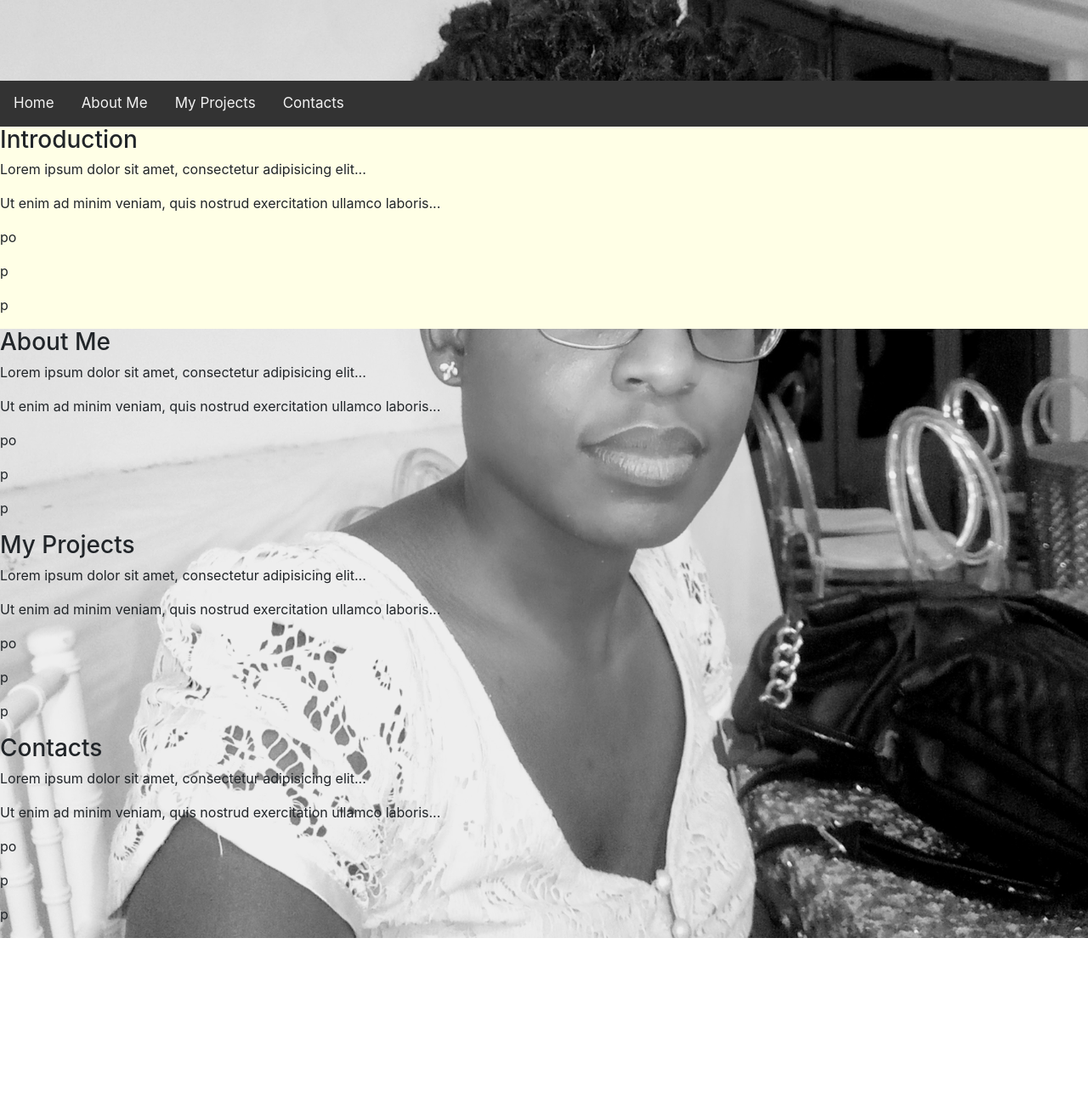
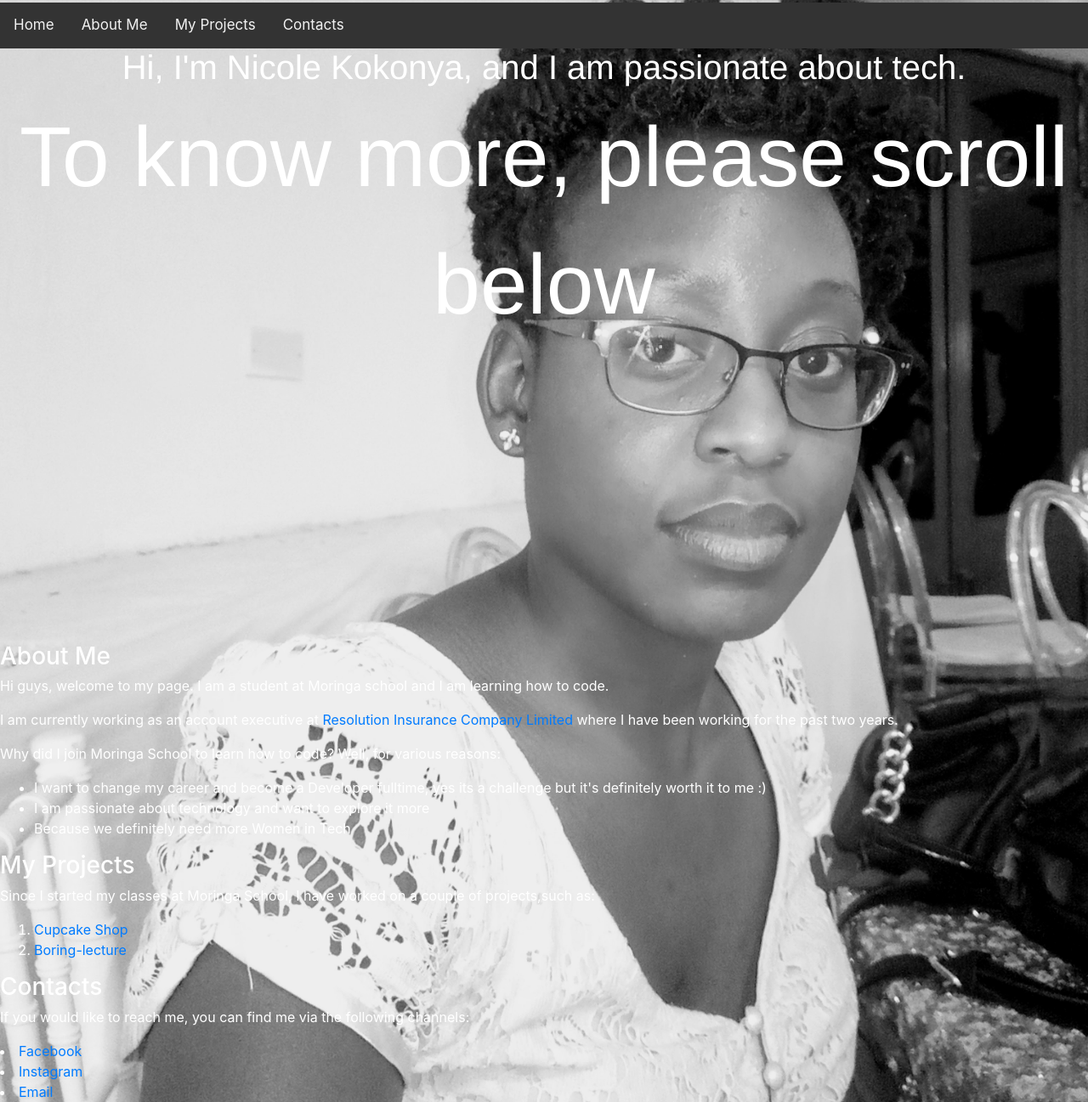
Before and after one commit to NKokonya/NKokonya.github.io, a plain HTML site: page index.html in a window 1280 px wide. Shown: the part 157-1454 px from the top of the page at 85% size. Before the commit the page ends 1261 px from the top, so only its background shows below. Drawn offline with Linux system fonts and the light colour scheme; files whose address does not match are found by name.

Commit message:
Linked Navigation bar to other sections of the page

```diff
--- a/css/styles.css
+++ b/css/styles.css
@@ -23,21 +23,28 @@
 
 }
 
-.container {
-  position:fixed;
-  bottom: 0;
-  align-items: stretch;
-
-}
-
 .jumbotron {
   background color: ;
   background-image: url("file:///home/user/Desktop/MORINGA/Portfolio/images/nicole_background.jpg");
   background-repeat: no-repeat;
   background-size: cover;
   color: #FFF;
+  height: 100px;
 }
 
-.introduction {
-  background-color: #ffffe6;
+.container-fluid {
+  height: 700px;
+  color: #FFF;
+  font-size: 100px;
+  font-family: helvetica;
+  text-align: center;
+
 }
+
+.aboutme {
+  height:400px;
+}
+
+.myprojects {
+  height:400px;
+}
--- a/index.html
+++ b/index.html
@@ -15,78 +15,78 @@
     body {
       background: url("file:///home/user/Desktop/MORINGA/Portfolio/images/nicole_background.jpg");
       background-size:cover;
+      background-color: ;
+      background-repeat: no-repeat;
+      color: #FFF
+
     }
     </style>
+          <div class="jumbotron text-center font-family:monospace">
+            <h1>Nicole Kokonya</h1>
+            <p>Up and coming Software Developer</p>
 
-        <div class="jumbotron text-center font-family:monospace">
-          <h1>Nicole Kokonya</h1>
-          <p>Budding Software Developer</p>
+        </div>
+
+        <div class="topnav" id="mytopnav">
+          <a href="#home">Home</a>
+          <a href="#aboutme">About Me</a>
+          <a href="#myprojects">My Projects</a>
+          <a href="#contacts">Contacts</a>
+
+        </div>
+
+        <div class="container-fluid" text-center>
+          <h1>Hi, I'm Nicole Kokonya, and I am passionate about tech.</h1>
+          <p>To know more, please scroll below</p>
 
       </div>
 
-      <div class="topnav" id="mytopnav">
-        <a href="#home">Home</a>
-        <a href="aboutme">About Me</a>
-        <a href="#portfolio">My Projects</a>
-        <a href="#hobbies">Contacts</a>
 
-      </div>
-
-        <div class="introduction">
+        <div id="aboutme">
           <div class="row">
             <div class="col-sm-12">
-              <h3>Introduction</h3>
-              <p>Lorem ipsum dolor sit amet, consectetur adipisicing elit...</p>
-              <p>Ut enim ad minim veniam, quis nostrud exercitation ullamco laboris...</p>
-              <p></p>
-              <p>po</p>
-              <p>p</p>
-              <p>p</p>
+
+              <h3>About Me</h3>
+              <p>Hi guys, welcome to my page. I am a student at Moringa school and I am learning how to code.</p>
+              <p>I am currently working as an account executive at <a href="http://www.resolution.co.ke/"> Resolution Insurance Company Limited </a>
+                where I have been working for the past two years.</p>
+              <p>Why did I join Moringa School to learn how to code? Well, for various reasons:</p>
+              <ul>
+                <li>I want to change my career and become a Developer fulltime, yes its a challenge but it's definitely worth it to me :)</li>
+                <li>I am passionate about technology and want to explore it more</li>
+                <li>Because we definitely need more Women in Tech</li>
+              </ul>
+
             </div>
 
           </div>
         </div>
 
-        <div class="aboutme">
+        <div id="myprojects">
           <div class="row">
             <div class="col-sm-12">
-              <h3>About Me</h3>
-              <p>Lorem ipsum dolor sit amet, consectetur adipisicing elit...</p>
-              <p>Ut enim ad minim veniam, quis nostrud exercitation ullamco laboris...</p>
-              <p></p>
-              <p>po</p>
-              <p>p</p>
-              <p>p</p>
+              <h3>My Projects</h3>
+              <p>Since I started my classes at Moringa School, I have worked on a couple of projects,such as:</p>
+              <ol>
+                <li> <a href="https://github.com/NKokonya/Cupcakeshop"> Cupcake Shop</a></li>
+                <li> <a href="https://github.com/NKokonya/boring-lecture">Boring-lecture</a></li>
+
+              </ol>
+
             </div>
 
           </div>
         </div>
 
-        <div class="myprojects">
-          <div class="row">
-            <div class="col-sm-12">
-              <h3>My Projects</h3>
-              <p>Lorem ipsum dolor sit amet, consectetur adipisicing elit...</p>
-              <p>Ut enim ad minim veniam, quis nostrud exercitation ullamco laboris...</p>
-              <p></p>
-              <p>po</p>
-              <p>p</p>
-              <p>p</p>
-            </div>
-
-          </div>
-        </div>
-
-        <div class="contacts">
+        <div id="contacts">
           <div class="row">
             <div class="col-sm-12">
               <h3>Contacts</h3>
-              <p>Lorem ipsum dolor sit amet, consectetur adipisicing elit...</p>
-              <p>Ut enim ad minim veniam, quis nostrud exercitation ullamco laboris...</p>
-              <p></p>
-              <p>po</p>
-              <p>p</p>
-              <p>p</p>
+              <p>If you would like to reach me, you can find me via the following channels:</p>
+              <li> <a href="https://www.facebook.com/nkokonya">Facebook</a></li>
+              <li><a href="https://www.instagram.com/zinzi_tuts">Instagram</a></li>
+              <li><a href="mailto:zinzi.k@gmail.com">Email</a></li>
+
             </div>
 
           </div>
```
